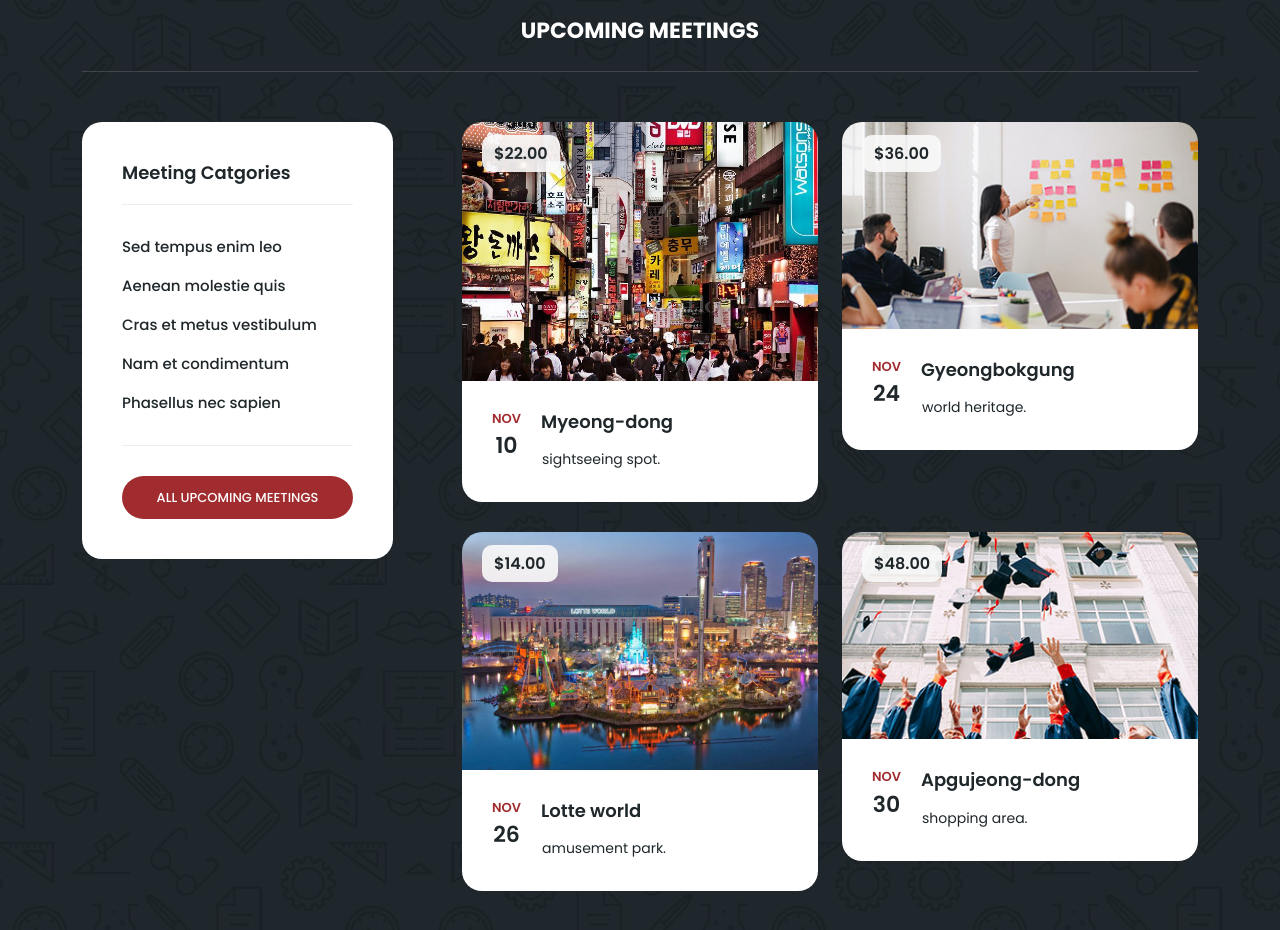
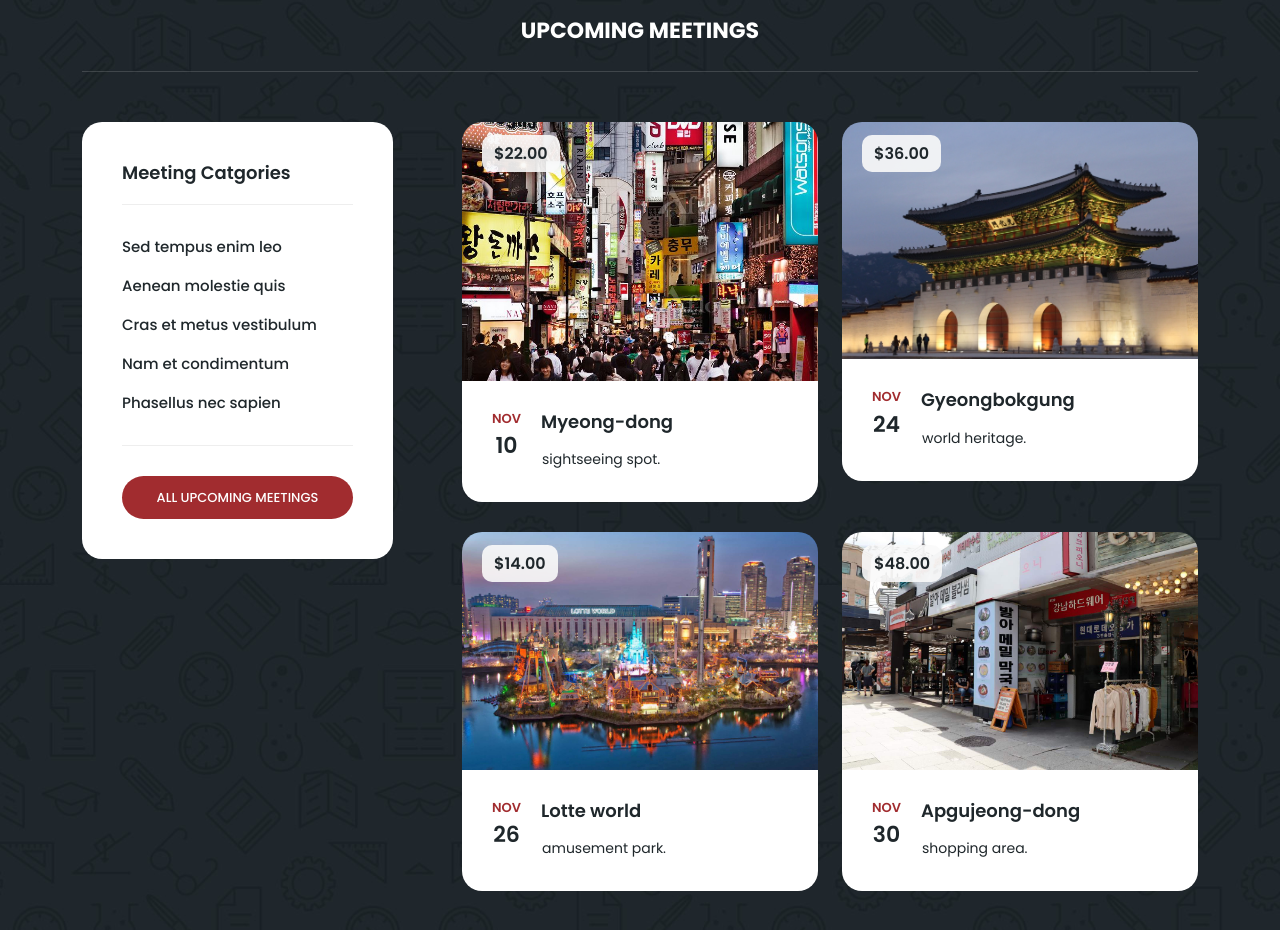
Before and after one commit to swunana/web, a plain HTML site: page index.html in a window 1280 px wide. Shown: the part 1060-1990 px from the top of the page. Drawn offline with nearby package versions, Linux system fonts and the light colour scheme.

Commit message:
Update index.html

```diff
--- a/index.html
+++ b/index.html
@@ -226,7 +226,7 @@ https://templatemo.com/tm-569-edu-meeting
                   <div class="price">
                     <span>$36.00</span>
                   </div>
-                  <a href="meeting-details.html"><img src="assets/images/meeting-02.jpg" alt="Online Teaching"></a>
+                  <a href="meeting-details.html"><img src="assets/images/景福宮.jpg" alt="Online Teaching"></a>
                 </div>
                 <div class="down-content">
                   <div class="date">
@@ -260,7 +260,7 @@ https://templatemo.com/tm-569-edu-meeting
                   <div class="price">
                     <span>$48.00</span>
                   </div>
-                  <a href="meeting-details.html"><img src="assets/images/meeting-04.jpg" alt="Student Training"></a>
+                  <a href="meeting-details.html"><img src="assets/images/狎鷗亭.jpg" alt="Student Training"></a>
                 </div>
                 <div class="down-content">
                   <div class="date">
```
